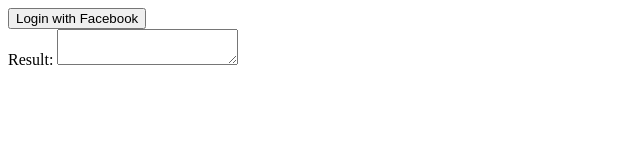
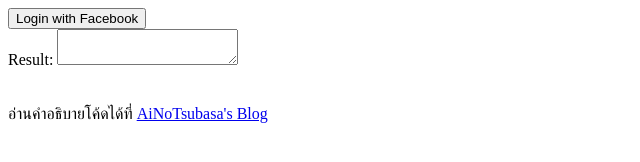
Before and after one commit to AiNoTsubasa/Social, a plain HTML site: page facebook/facebook_login.html in a window 1280 px wide. Shown: the whole page, without its empty margins (0-640 px from the left). Drawn offline with Linux system fonts and the light colour scheme.

Commit message:
Updated Facebook Login.

```diff
--- a/facebook/facebook_login.html
+++ b/facebook/facebook_login.html
@@ -80,6 +80,8 @@
 		<button onclick="checkFbLoginState();">Login with Facebook</button>
 		<br>
 		Result: <textarea id="result"></textarea>
+		<br><br><br>
+		อ่านคำอธิบายโค้ดได้ที่ <a href="https://ai-no-tsubasa.blogspot.com/2018/08/how-to-integrate-facebook-login-into-your-site.html">AiNoTsubasa's Blog</a>
 
 
 	</body>
```
